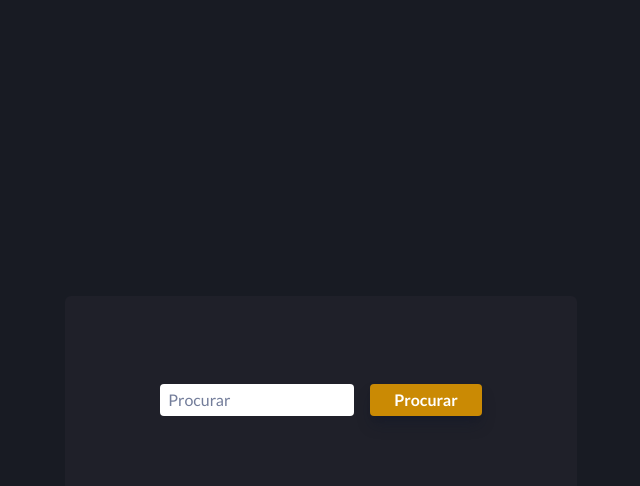
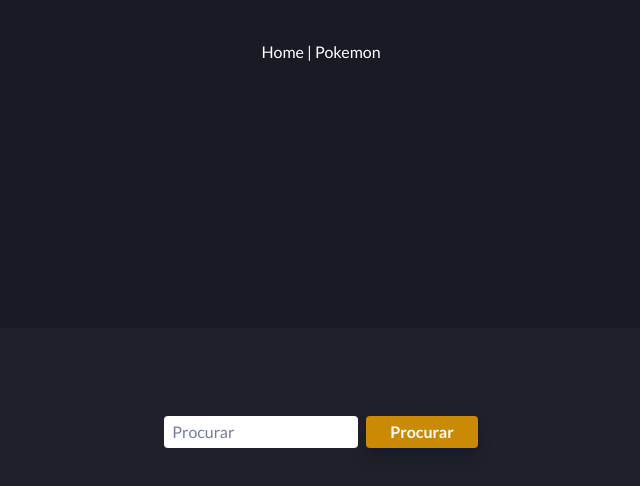
Before and after one commit to feehsantanajs/vue-pokedex-app, a Vue app: page / in a window 1280 px wide. Shown: the top 486 px of the page, without its empty margins (319-959 px from the left). Built offline with nearby package versions, Linux system fonts and the light colour scheme.

Commit message:
Implementation router

```diff
--- a/package.json
+++ b/package.json
@@ -10,7 +10,10 @@
   },
   "dependencies": {
     "@fortawesome/fontawesome-svg-core": "^6.3.0",
-    "vue": "^3.2.45"
+    "axios": "^1.3.2",
+    "pinia": "^2.0.30",
+    "vue": "^3.2.45",
+    "vue-router": "^4.1.6"
   },
   "devDependencies": {
     "@vitejs/plugin-vue": "^4.0.0",
--- a/src/App.vue
+++ b/src/App.vue
@@ -1,14 +1,18 @@
-<script setup lang="ts">
 
-</script>
+
 
 <template>
-  <main class="flex bg-gray-900 h-screen w-screen items-center justify-center font-">
-    <div class="w-[100%] h-52 flex justify-center items-center max-w-lg p-4 rounded-md bg-gray-800">
-      <form class="space-x-4">
-        <input placeholder="Procurar" type="text" name="search" class="py-1 px-2 text-gray-900 rounded">
-        <button @click.exac class="px-6 py-1 bg-yellow-600  font-bold shadow-lg shadow-slate-900/40 rounded ease-out duration-300  hover:bg-red-800"> Procurar</button>
-      </form>
+
+  <main class="flex flex-col items-center p-10 bg-gray-900 h-screen w-screen ">
+
+      <div class="w-96 text-center">
+        <router-link to="/">Home</router-link> |
+        <router-link to="/pokemon">Pokemon</router-link>
+      </div>
+
+
+    <div class="flex items-center justify-center h-[100%] w-[100%]">
+      <router-view />
     </div>
   </main>
 </template>
--- a/src/main.ts
+++ b/src/main.ts
@@ -1,5 +1,7 @@
 import { createApp } from 'vue'
 import App from './App.vue'
+import router from './router'
 import './styles/global.css'
 
-createApp(App).mount('#app')
+import { createPinia } from 'pinia'
+createApp(App).use(router).use(createPinia()).mount('#app')
--- /dev/null
+++ b/src/router/index.ts
@@ -0,0 +1,23 @@
+import {createRouter, createWebHashHistory } from 'vue-router'
+
+import Home from '../views/Home.vue'
+
+const routes = [
+  {
+    path: '/',
+    name: 'home',
+    component: Home
+  },
+  {
+    path: '/pokemon',
+    name: 'Pokemon',
+    component: () => import('../views/Pokemon.vue')
+  }
+]
+
+const router = createRouter({
+  history: createWebHashHistory(),
+  routes
+})
+
+export default router
--- /dev/null
+++ b/src/services/api.ts
@@ -0,0 +1,6 @@
+import axios, { AxiosInstance } from "axios";
+
+
+export const api: AxiosInstance = axios.create({
+  baseURL: "https://pokeapi.co/api/v2/pokemon"
+})
--- /dev/null
+++ b/src/services/useGetPokemon.ts
@@ -0,0 +1,26 @@
+import { defineStore } from 'pinia'
+// Import axios to make HTTP requests
+import axios from "axios"
+
+export const useGetPokemon = defineStore("pokemon",{
+    state: () => ({
+      pokemons:[]
+    }),
+    getters: {
+      getPokemons(state){
+        return state.pokemons
+      }
+    },
+    actions: {
+      async fetchpPokemons() {
+        try {
+          const data = await axios.get('https://pokeapi.co/api/v2/pokemon')
+            this.pokemons = data.data
+          }
+          catch (error) {
+            alert(error)
+            console.log(error)
+        }
+      }
+    },
+})
--- /dev/null
+++ b/src/views/Home.vue
@@ -0,0 +1,35 @@
+<script lang="ts">
+
+
+  import { api } from "../services/api";
+  import Vue, { defineComponent, ref,onMounted } from "vue";
+
+    export default {
+      name:'App',
+      data(){
+        return{
+          pokemonData: {},
+          pokemonName: '',
+        }
+      },
+      methods: {
+        async handleSearch(){
+          try{
+            const findPokemon = await api.get(`/${this.pokemonName}`)
+            return console.log(findPokemon.data)
+          }catch(err){
+            console.log(err)
+          }
+        }
+      },
+
+    }
+
+
+</script>
+<template>
+   <div class="h-52 flex justify-center items-center max-w-[300] w-[100%] p-4 mt-10 rounded-md bg-gray-800 gap-2">
+      <input placeholder="Procurar" type="text" v-model="pokemonName" class="py-1 px-2 text-gray-900 rounded">
+      <button @click="handleSearch" class="px-6 py-1 bg-yellow-600  font-bold shadow-lg shadow-slate-900/40 rounded ease-out duration-300  hover:bg-red-800"> Procurar</button>
+    </div>
+</template>
--- /dev/null
+++ b/src/views/Pokemon.vue
@@ -0,0 +1,6 @@
+<template>
+
+  <div class="w-60 h-60 flex justify-center items-center  p-4 mt-10 rounded-md bg-white gap-2">
+    teste
+  </div>
+</template>
```
Also changed, not shown: 1 other file (tests, documents, lock files or other folders).
